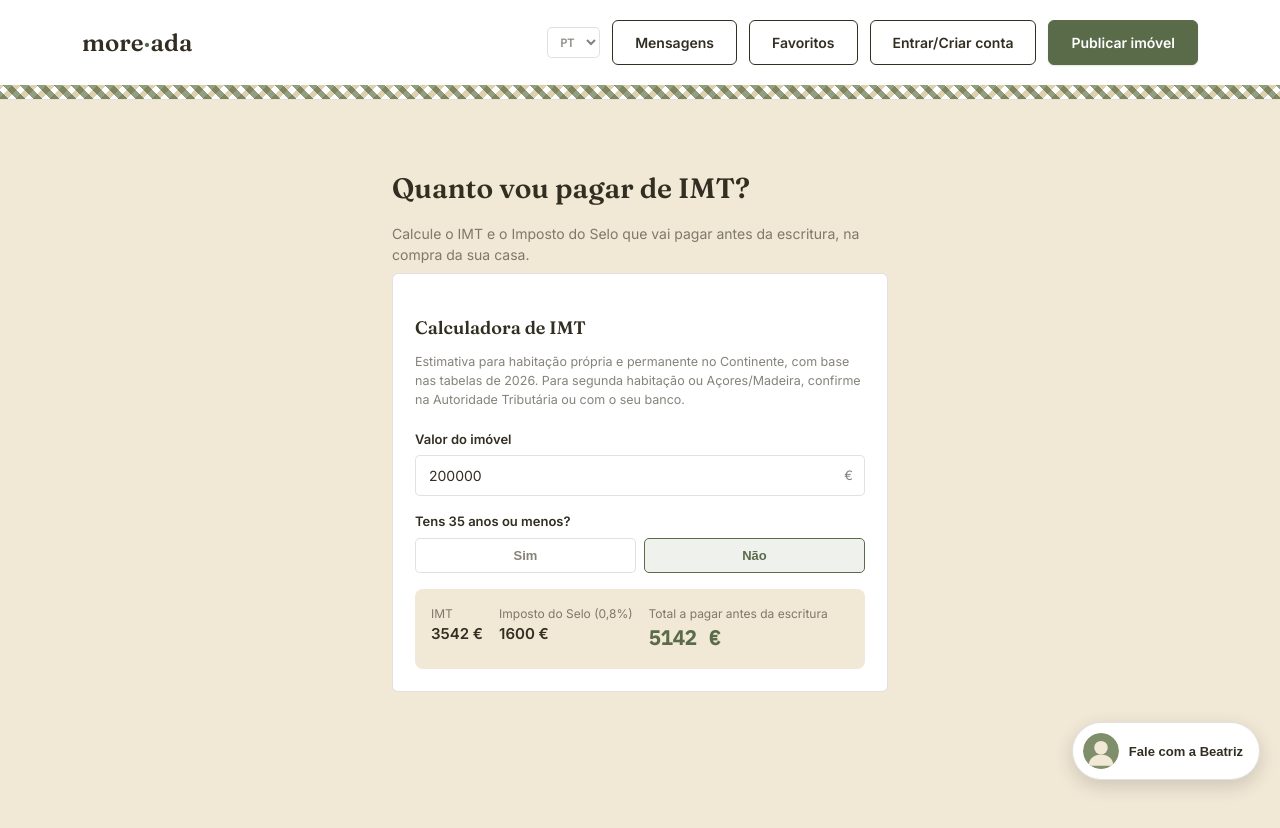
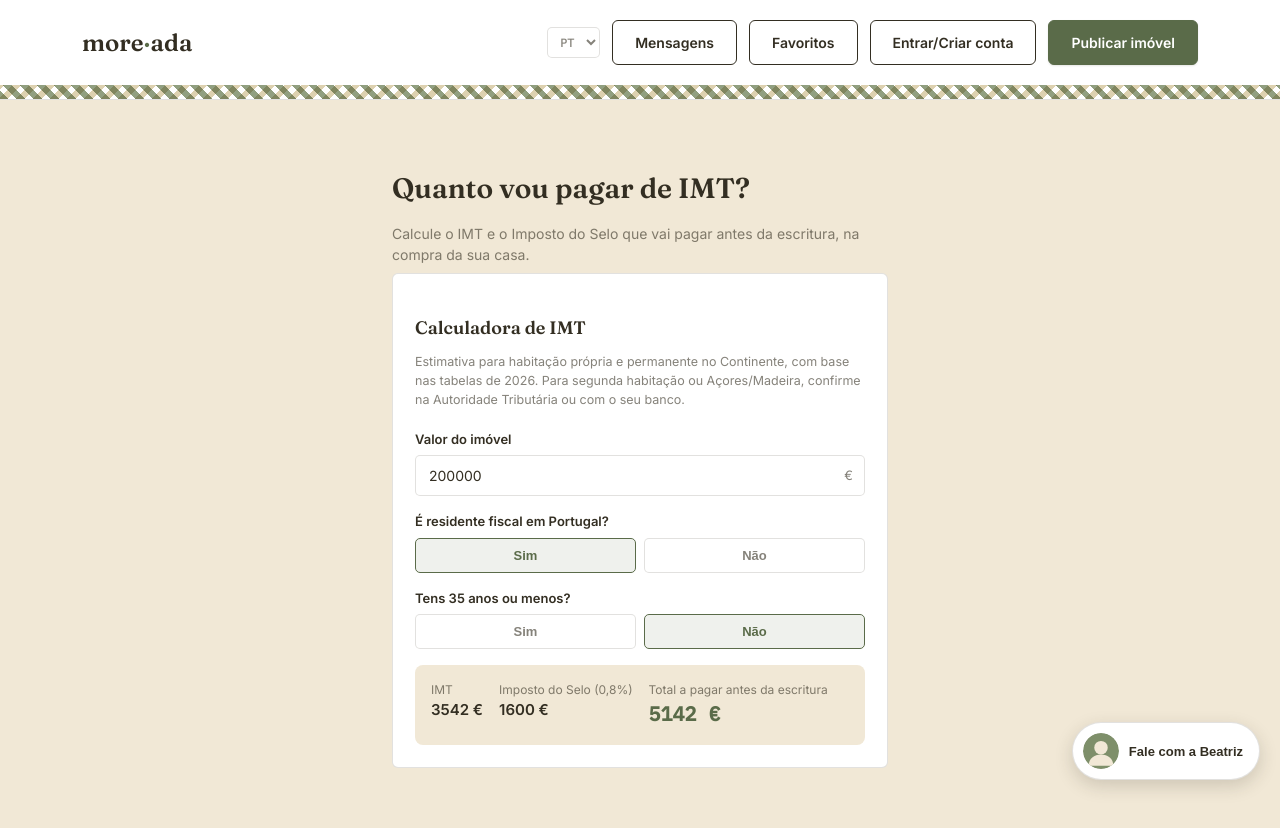
Before and after one commit to andreiadetails-byte/portal-imobiliario, a Next.js app: page /simulador-imt in a window 1280 px wide. Shown: the top 828 px of the page. Before the commit the page ends 800 px from the top, so only its background shows below. Built offline with nearby package versions, Linux system fonts and the light colour scheme; no server answers.

Commit message:
Adicionar taxa de IMT para nao residentes fiscais

```diff
--- a/components/ImtCalculator.js
+++ b/components/ImtCalculator.js
@@ -46,15 +46,20 @@ function PillGroup({ options, value, onChange }) {
 
 export default function ImtCalculator({ price }) {
   const [value, setValue] = useState(price);
+  const [isResident, setIsResident] = useState('Sim');
   const [under35, setUnder35] = useState('Não');
   const [firstHome, setFirstHome] = useState('Sim');
 
-  const isJovemElegivel = under35 === 'Sim' && firstHome === 'Sim';
+  const isJovemElegivel = isResident === 'Sim' && under35 === 'Sim' && firstHome === 'Sim';
 
   let imt;
   let selo;
 
-  if (isJovemElegivel) {
+  if (isResident === 'Não') {
+    // Decreto-Lei n.º 97/2026 — taxa fixa de 7,5% para não residentes fiscais (desde 25/05/2026)
+    imt = value * 0.075;
+    selo = value * 0.008;
+  } else if (isJovemElegivel) {
     if (value <= LIMITE_JOVEM_TOTAL) {
       imt = 0;
       selo = 0;
@@ -90,6 +95,18 @@ export default function ImtCalculator({ price }) {
       </div>
 
       <div className="field">
+        <label>É residente fiscal em Portugal?</label>
+        <PillGroup value={isResident} onChange={setIsResident} options={[{ value: 'Sim', label: 'Sim' }, { value: 'Não', label: 'Não' }]} />
+      </div>
+
+      {isResident === 'Não' ? (
+        <p style={{ fontSize: 12, color: 'var(--text-soft)', marginBottom: 12 }}>
+          Desde maio de 2026, não residentes pagam uma taxa fixa de 7,5% de IMT na compra de habitação.
+          Há exceções (ex: antigo residente fiscal, mudança de residência dentro do prazo legal, certos arrendamentos acessíveis) — confirme se alguma se aplica ao seu caso.
+        </p>
+      ) : (
+        <>
+          <div className="field">
             <label>Tens 35 anos ou menos?</label>
             <PillGroup value={under35} onChange={setUnder35} options={[{ value: 'Sim', label: 'Sim' }, { value: 'Não', label: 'Não' }]} />
           </div>
@@ -105,6 +122,8 @@ export default function ImtCalculator({ price }) {
             <p style={{ fontSize: 12, color: 'var(--telha)', marginBottom: 12 }}>
               ✓ Com o regime "IMT Jovem", este imóvel fica isento de IMT e de Imposto do Selo.
             </p>
+          )}
+        </>
       )}
 
       <div style={{ background: 'var(--plaster)', borderRadius: 8, padding: 16, display: 'flex', flexWrap: 'wrap', gap: 16, marginTop: 6 }}>
```
Lines whose indentation alone changed are shown as unchanged.
